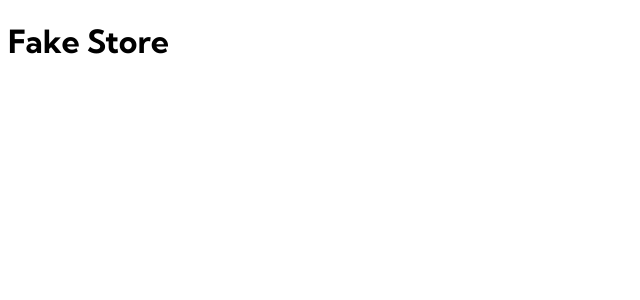
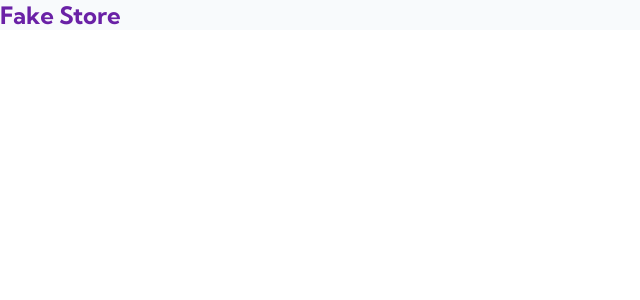
Before and after one commit to vieira-a/fake-store-react, a React (Vite) app: page / in a window 1280 px wide. Shown: the top 300 px of the page, without its empty margins (0-640 px from the left). Built offline with nearby package versions, Linux system fonts and the light colour scheme.

Commit message:
feat: add navigation

```diff
--- a/package.json
+++ b/package.json
@@ -9,9 +9,10 @@
     "preview": "vite preview"
   },
   "dependencies": {
+    "@emotion/react": "^11.10.6",
+    "@emotion/styled": "^11.10.6",
     "@mui/icons-material": "^5.11.9",
     "@mui/material": "^5.11.10",
-    "@mui/styled-engine-sc": "^5.11.9",
     "react": "^18.2.0",
     "react-dom": "^18.2.0",
     "styled-components": "^5.3.6"
--- a/src/App.tsx
+++ b/src/App.tsx
@@ -1,10 +1,13 @@
 import { GlobalStyle } from "./styles/global";
+
+//components
+import Navigation from "./components/Navigation/Navigation";
 
 function App() {
   return (
     <>
       <GlobalStyle />
-      <h1>Fake Store</h1>
+      <Navigation />
     </>
   );
 }
--- /dev/null
+++ b/src/components/Navigation/Navigation.tsx
@@ -0,0 +1,9 @@
+import * as S from './styles';
+
+export default function Navigation() {
+  return (
+    <S.Navbar>
+      <h1>Fake Store</h1>
+    </S.Navbar>
+  )
+}
--- /dev/null
+++ b/src/components/Navigation/styles.tsx
@@ -0,0 +1,10 @@
+import styled from 'styled-components';
+import { color } from '../UI/colors'
+
+export const Navbar = styled('nav')`
+  background-color: ${color.slate['50']};
+  color: ${color.purple['800']};
+  display: flex;
+  justify-content: space-between;
+  align-items: center;
+`
--- /dev/null
+++ b/src/components/UI/colors.tsx
@@ -0,0 +1,13 @@
+export const color = {
+  'slate': {
+    50: 'hsl(210, 40%, 98%)',
+    300: 'hsl(213, 27%, 84%)',
+    500: 'hsl(215, 16%, 47%)',
+    800: 'hsl(217, 33%, 17%)',
+  },
+  'purple': {
+    600: 'hsl(271, 81%, 56%)',
+    6001: 'hsl(271, 81%, 56%, 0.1)',
+    800: 'hsl(273, 67%, 39%)',
+  }
+}
--- a/src/styles/global.ts
+++ b/src/styles/global.ts
@@ -2,6 +2,9 @@ import { createGlobalStyle } from "styled-components";
 
 export const GlobalStyle = createGlobalStyle`
   * {
+    margin: 0;
+    padding: 0;
+    box-sizing: border-box;
     font-family: 'Kumbh Sans', sans-serif;
   }
   ::-webkit-scrollbar { width: 10px; }
```
Also changed, not shown: 1 other file (tests, documents, lock files or other folders).
